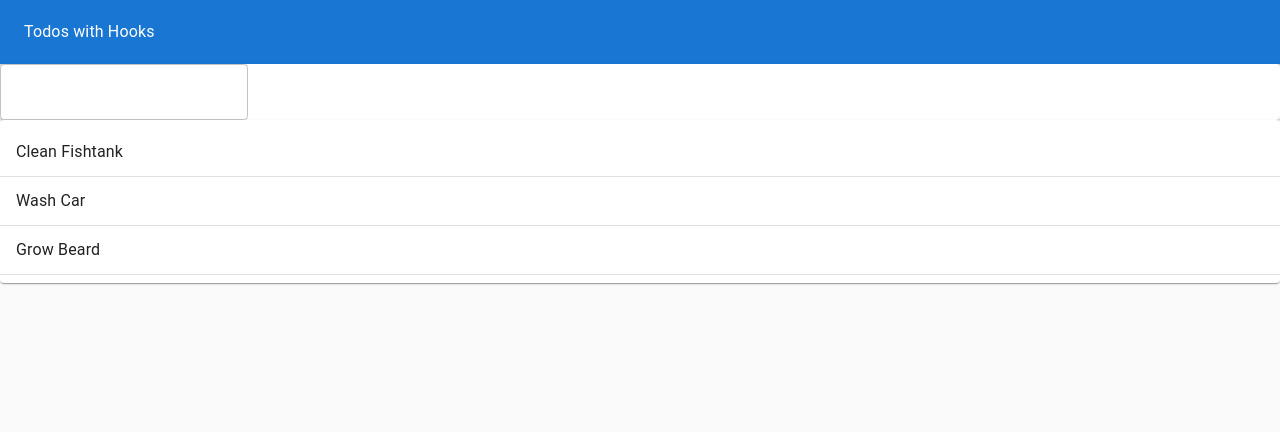
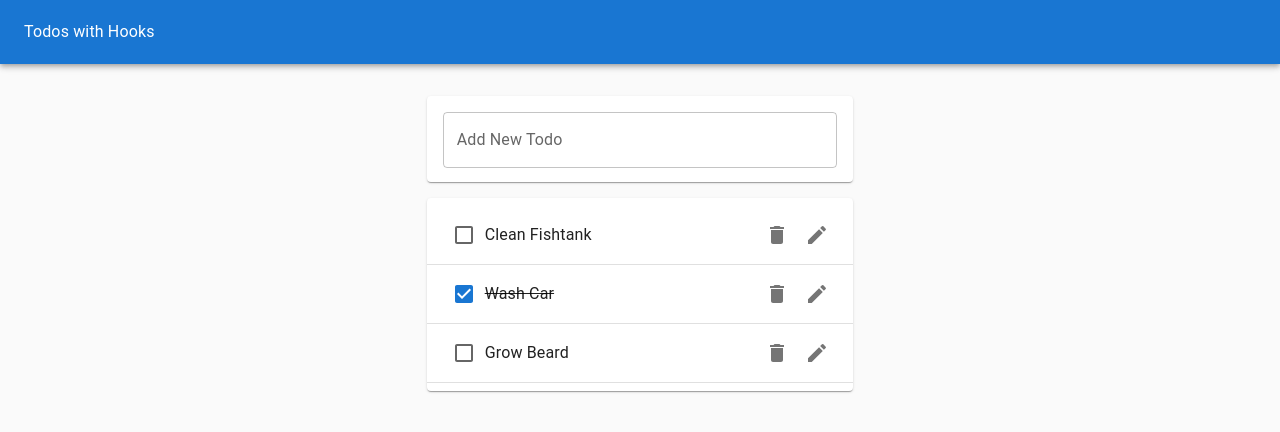
Before and after one commit to MoisesMH/hooks-todolist-app, a React (Create React App) app: page / in a window 1280 px wide. Shown: the top 432 px of the page. Built offline with nearby package versions, Linux system fonts and the light colour scheme.

Commit message:
Added Todo Component, remove and toggle completion methods

```diff
--- a/package.json
+++ b/package.json
@@ -5,6 +5,7 @@
   "dependencies": {
     "@emotion/react": "^11.10.0",
     "@emotion/styled": "^11.10.0",
+    "@mui/icons-material": "^5.8.4",
     "@mui/material": "^5.10.1",
     "@testing-library/jest-dom": "^5.16.5",
     "@testing-library/react": "^13.3.0",
@@ -12,6 +13,7 @@
     "react": "^18.2.0",
     "react-dom": "^18.2.0",
     "react-scripts": "5.0.1",
+    "uuid": "^8.3.2",
     "web-vitals": "^2.1.4"
   },
   "scripts": {
--- /dev/null
+++ b/src/Todo.js
@@ -0,0 +1,24 @@
+import { Checkbox, IconButton, ListItem, ListItemSecondaryAction, ListItemText } from "@mui/material";
+import { Delete, Edit } from '@mui/icons-material';
+import React from "react";
+
+function Todo({ task, id, completed, removeTodo, toggleTodo }) {
+    const handleRemove = () => removeTodo(id)
+    const handleToggle = () => toggleTodo(id)
+    return (
+        <ListItem>
+            <Checkbox tabIndex={-1} checked={completed} onClick={handleToggle} />
+            <ListItemText sx={{textDecoration: completed && "line-through"}} >{ task }</ListItemText>
+            <ListItemSecondaryAction>
+                <IconButton aria-label="Delete" onClick={handleRemove}>
+                    <Delete />
+                </IconButton>
+                <IconButton aria-label="Edit">
+                    <Edit />
+                </IconButton>
+            </ListItemSecondaryAction>
+        </ListItem>
+    )
+}
+
+export default Todo
--- a/src/TodoApp.js
+++ b/src/TodoApp.js
@@ -2,6 +2,7 @@ import { Typography, Paper, AppBar, Toolbar, Grid } from "@mui/material";
 import React, { useState } from "react";
 import TodoForm from "./TodoForm";
 import TodoList from "./TodoList";
+import { v4 as uuid } from "uuid";
 
 const classes = {
     paper: {
@@ -23,8 +24,18 @@ function TodoApp() {
     const addTodo = (newTodoText) => {
         setTodos([
             ...todos,
-            { id: 4, task: newTodoText, completed: false }
+            { id: uuid(), task: newTodoText, completed: false }
         ])
+    }
+    const removeTodo = (id) => {
+        const updatedTodos = todos.filter(t => t.id !== id)
+        setTodos(updatedTodos)
+    }
+    const toggleTodo = (id) => {
+        const updatedTodos = todos.map(t => t.id === id ?
+            { ...t, completed: !t.completed} : t
+        )
+        setTodos(updatedTodos)
     }
 
     const { paper } = classes
@@ -35,8 +46,12 @@ function TodoApp() {
                     <Typography color="inherit">Todos with Hooks</Typography>
                 </Toolbar>
             </AppBar>
-            <TodoForm addTodo={addTodo} />
-            <TodoList todos={todos} />
+            <Grid container justifyContent="center" sx={{ mt: "1rem" }}>
+                <Grid item xs={11} md={8} lg={4} >
+                    <TodoForm addTodo={addTodo} />
+                    <TodoList todos={todos} removeTodo={removeTodo} toggleTodo={toggleTodo} />
+                </Grid>
+            </Grid>
         </Paper>
     )
 }
--- a/src/TodoForm.js
+++ b/src/TodoForm.js
@@ -4,6 +4,7 @@ import useInputState from "./hooks/useInputState";
 
 function TodoForm({ addTodo }) {
     const [value, changeVal, resetVal] = useInputState("")
+
     const handleSubmit = (e) => {
         e.preventDefault()
         addTodo(value)
@@ -11,9 +12,15 @@ function TodoForm({ addTodo }) {
     }
 
     return (
-        <Paper>
+        <Paper sx={{ m: "1rem 0", p: "0 1rem 0.4rem 1rem" }}>
             <form onSubmit={handleSubmit}>
-                <TextField value={value} onChange={changeVal} />
+                <TextField
+                    value={value}
+                    onChange={changeVal}
+                    margin="normal"
+                    label="Add New Todo"
+                    fullWidth
+                />
             </form>
         </Paper>
     )
--- a/src/TodoList.js
+++ b/src/TodoList.js
@@ -1,12 +1,18 @@
-import { Divider, List, ListItem, ListItemText, Paper } from "@mui/material";
+import { Divider, List, Paper } from "@mui/material";
 import React from "react";
+import Todo from "./Todo";
 
-function TodoList({ todos }) {
+function TodoList({ todos, removeTodo, toggleTodo }) {
     const todoList = todos.map(t => (
         <>
-            <ListItem>
-                <ListItemText>{t.task}</ListItemText>
-            </ListItem>
+            <Todo
+                task={t.task}
+                key={t.id}
+                id={t.id}
+                completed={t.completed}
+                removeTodo={removeTodo}
+                toggleTodo={toggleTodo}
+            />
             <Divider />
         </>
     ))
```
Also changed, not shown: 1 other file (tests, documents, lock files or other folders).
